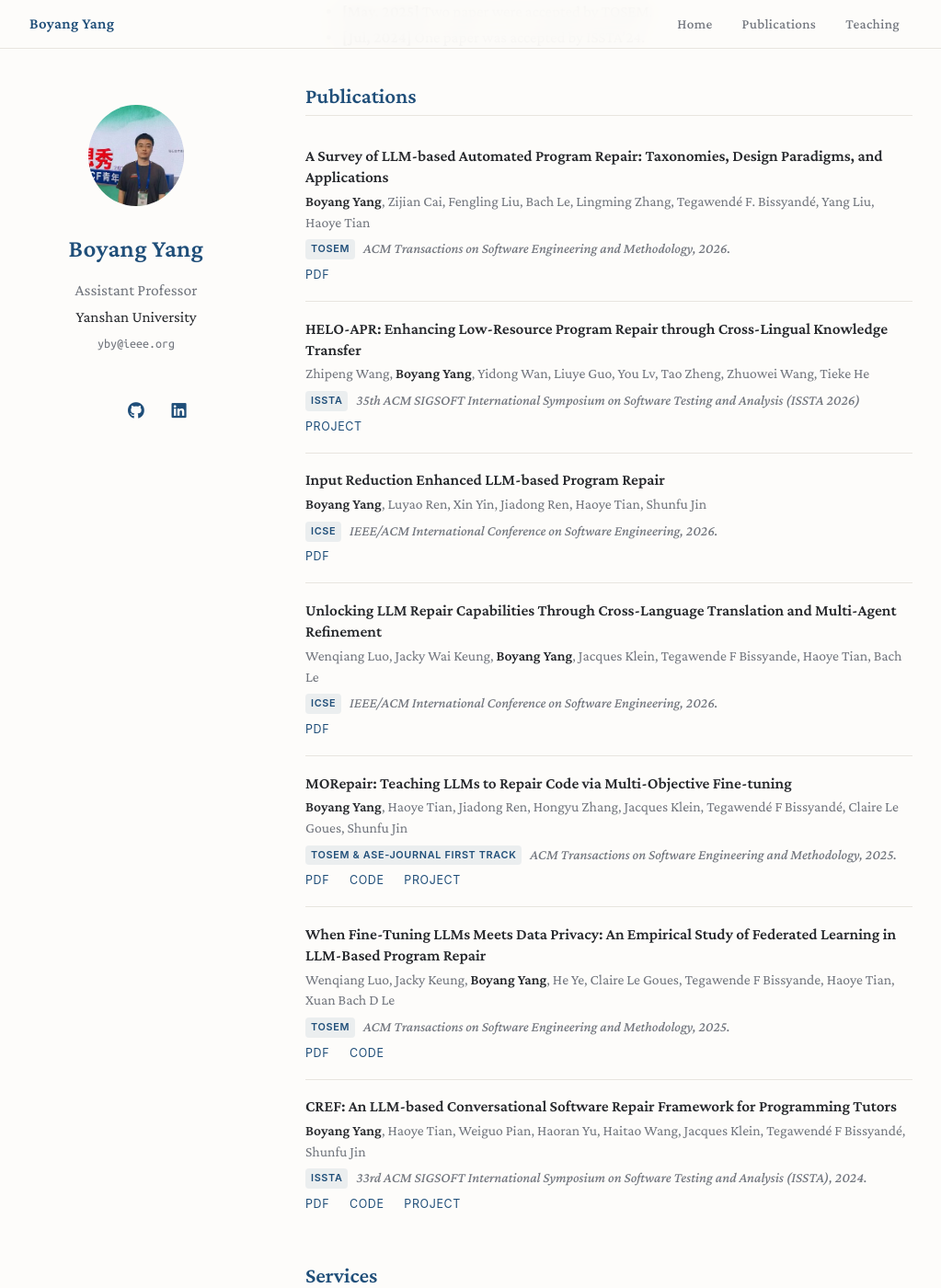
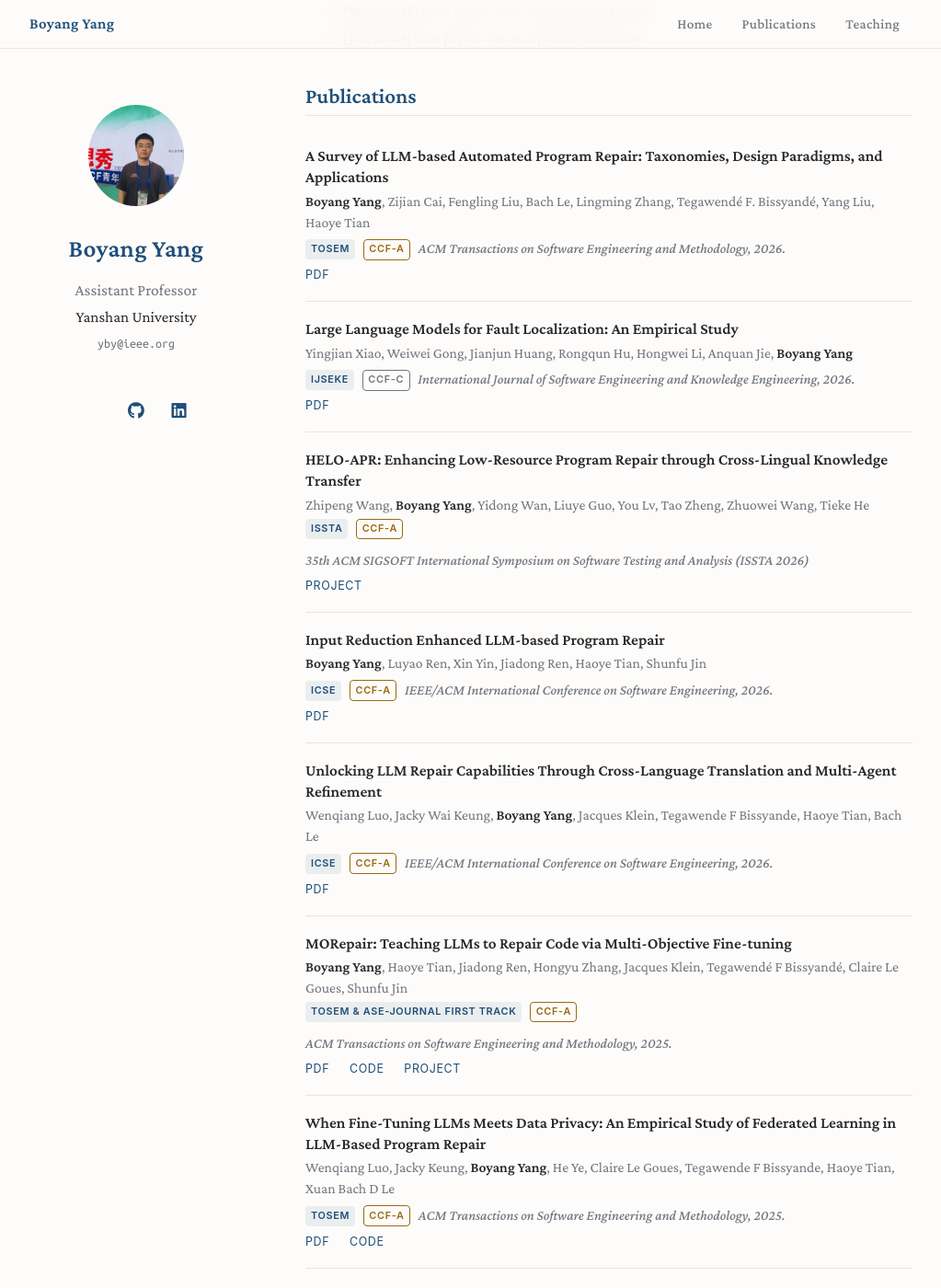
Before and after one commit to buaabarty/buaabarty.github.io, a Jekyll site: the page built from index.md, in a window 1280 px wide and 1400 px high, scrolled down 1204 px. Shown: the whole window at 92% size, without its empty margins (128-1151 px from the left). Built offline with Jekyll 4.4.1, drawn with Linux system fonts in a browser that asks for light colours; a style sheet for code colours, icons or effects is not loaded; our own code applies the rules of GitHub Pages for plain Markdown files.

Commit message:
add IJSEKE fault localization paper; show CCF tier badges
Co-Authored-By: Claude Opus 4.8 <noreply@anthropic.com>

```diff
--- a/_data/publications.yml
+++ b/_data/publications.yml
@@ -3,30 +3,42 @@ main:
   - title: "A Survey of LLM-based Automated Program Repair: Taxonomies, Design Paradigms, and Applications"
     authors: <strong>Boyang Yang</strong>, Zijian Cai, Fengling Liu, Bach Le, Lingming Zhang, Tegawendé F. Bissyandé, Yang Liu, Haoye Tian
     conference_short: TOSEM
+    ccf: CCF-A
     conference: ACM Transactions on Software Engineering and Methodology, 2026.
     pdf: https://arxiv.org/pdf/2506.23749
+
+  - title: "Large Language Models for Fault Localization: An Empirical Study"
+    authors: Yingjian Xiao, Weiwei Gong, Jianjun Huang, Rongqun Hu, Hongwei Li, Anquan Jie, <strong>Boyang Yang</strong>
+    conference_short: IJSEKE
+    ccf: CCF-C
+    conference: International Journal of Software Engineering and Knowledge Engineering, 2026.
+    pdf: https://arxiv.org/pdf/2510.20521
 
   - title: "HELO-APR: Enhancing Low-Resource Program Repair through Cross-Lingual Knowledge Transfer"
     authors: Zhipeng Wang, <strong>Boyang Yang</strong>, Yidong Wan, Liuye Guo, You Lv, Tao Zheng, Zhuowei Wang, Tieke He
     conference_short: ISSTA
+    ccf: CCF-A
     conference: 35th ACM SIGSOFT International Symposium on Software Testing and Analysis (ISSTA 2026)
     page: https://conf.researchr.org/details/issta-2026/issta-2026-research-papers/110/HELO-APR-Enhancing-Low-Resource-Program-Repair-through-Cross-Lingual-Knowledge-Trans
 
   - title: "Input Reduction Enhanced LLM-based Program Repair"
     authors: <strong>Boyang Yang</strong>, Luyao Ren, Xin Yin, Jiadong Ren, Haoye Tian, Shunfu Jin
     conference_short: ICSE
+    ccf: CCF-A
     conference: IEEE/ACM International Conference on Software Engineering, 2026.
     pdf: https://arxiv.org/abs/2507.15251
 
   - title: "Unlocking LLM Repair Capabilities Through Cross-Language Translation and Multi-Agent Refinement"
     authors: Wenqiang Luo, Jacky Wai Keung, <strong>Boyang Yang</strong>, Jacques Klein, Tegawende F Bissyande, Haoye Tian, Bach Le
     conference_short: ICSE
+    ccf: CCF-A
     conference: IEEE/ACM International Conference on Software Engineering, 2026.
     pdf: https://arxiv.org/pdf/2503.22512
 
   - title: "MORepair: Teaching LLMs to Repair Code via Multi-Objective Fine-tuning"
     authors: <strong>Boyang Yang</strong>, Haoye Tian, Jiadong Ren, Hongyu Zhang, Jacques Klein, Tegawendé F Bissyandé, Claire Le Goues, Shunfu Jin
     conference_short: TOSEM & ASE-Journal First Track
+    ccf: CCF-A
     conference: ACM Transactions on Software Engineering and Methodology, 2025.
     pdf: https://dl.acm.org/doi/10.1145/3735129
     code: https://github.com/buaabarty/morepair
@@ -35,6 +47,7 @@ main:
   - title: "When Fine-Tuning LLMs Meets Data Privacy: An Empirical Study of Federated Learning in LLM-Based Program Repair"
     authors: Wenqiang Luo, Jacky Keung, <strong>Boyang Yang</strong>, He Ye, Claire Le Goues, Tegawende F Bissyande, Haoye Tian, Xuan Bach D Le
     conference_short: TOSEM
+    ccf: CCF-A
     conference: ACM Transactions on Software Engineering and Methodology, 2025.
     pdf: https://dl.acm.org/doi/pdf/10.1145/3733599
     code: https://github.com/stringing/Federated-LLM-Based-APR
@@ -42,6 +55,7 @@ main:
   - title: "CREF: An LLM-based Conversational Software Repair Framework for Programming Tutors"
     authors: <strong>Boyang Yang</strong>, Haoye Tian, Weiguo Pian, Haoran Yu, Haitao Wang, Jacques Klein, Tegawendé F Bissyandé, Shunfu Jin
     conference_short: ISSTA
+    ccf: CCF-A
     conference: 33rd ACM SIGSOFT International Symposium on Software Testing and Analysis (ISSTA), 2024.
     pdf: https://dl.acm.org/doi/pdf/10.1145/3650212.3680328
     code: https://github.com/buaabarty/CREF
--- a/_includes/publications.md
+++ b/_includes/publications.md
@@ -6,7 +6,7 @@
 <li class="pub-entry">
   <div class="pub-title">{% if link.pdf %}<a href="{{ link.pdf }}" target="_blank" rel="noopener">{{ link.title }}</a>{% else %}{{ link.title }}{% endif %}</div>
   <div class="pub-authors">{{ link.authors }}</div>
-  <div class="pub-venue">{% if link.conference_short %}<span class="pub-badge">{{ link.conference_short }}</span>{% endif %}<em>{{ link.conference }}</em></div>
+  <div class="pub-venue">{% if link.conference_short %}<span class="pub-badge">{{ link.conference_short }}</span>{% endif %}{% if link.ccf %}<span class="pub-badge ccf ccf-{{ link.ccf | slice: -1 | downcase }}">{{ link.ccf }}</span>{% endif %}<em>{{ link.conference }}</em></div>
   {% if link.pdf or link.code or link.page or link.bibtex or link.notes %}
   <div class="pub-links">
     {% if link.pdf %}<a href="{{ link.pdf }}" target="_blank" rel="noopener">PDF</a>{% endif %}
--- a/assets/css/publications.css
+++ b/assets/css/publications.css
@@ -70,6 +70,32 @@
   transform: translateY(-1px);
 }
 
+/* CCF tier badge — outlined, tier-coded */
+
+.pub-badge.ccf {
+  background: transparent;
+  border: 1px solid currentColor;
+  padding: 0.13em 0.5em;
+}
+
+.pub-badge.ccf-a {
+  color: #9a6a10;
+}
+
+.pub-badge.ccf-b {
+  color: var(--accent, #1f4e79);
+}
+
+.pub-badge.ccf-c {
+  color: var(--muted, #71757d);
+}
+
+@media (prefers-color-scheme: dark) {
+  .pub-badge.ccf-a {
+    color: #d9ab55;
+  }
+}
+
 .pub-links {
   margin-top: 0.35rem;
   font-family: -apple-system, BlinkMacSystemFont, "Segoe UI", Helvetica, Arial, sans-serif;
```
